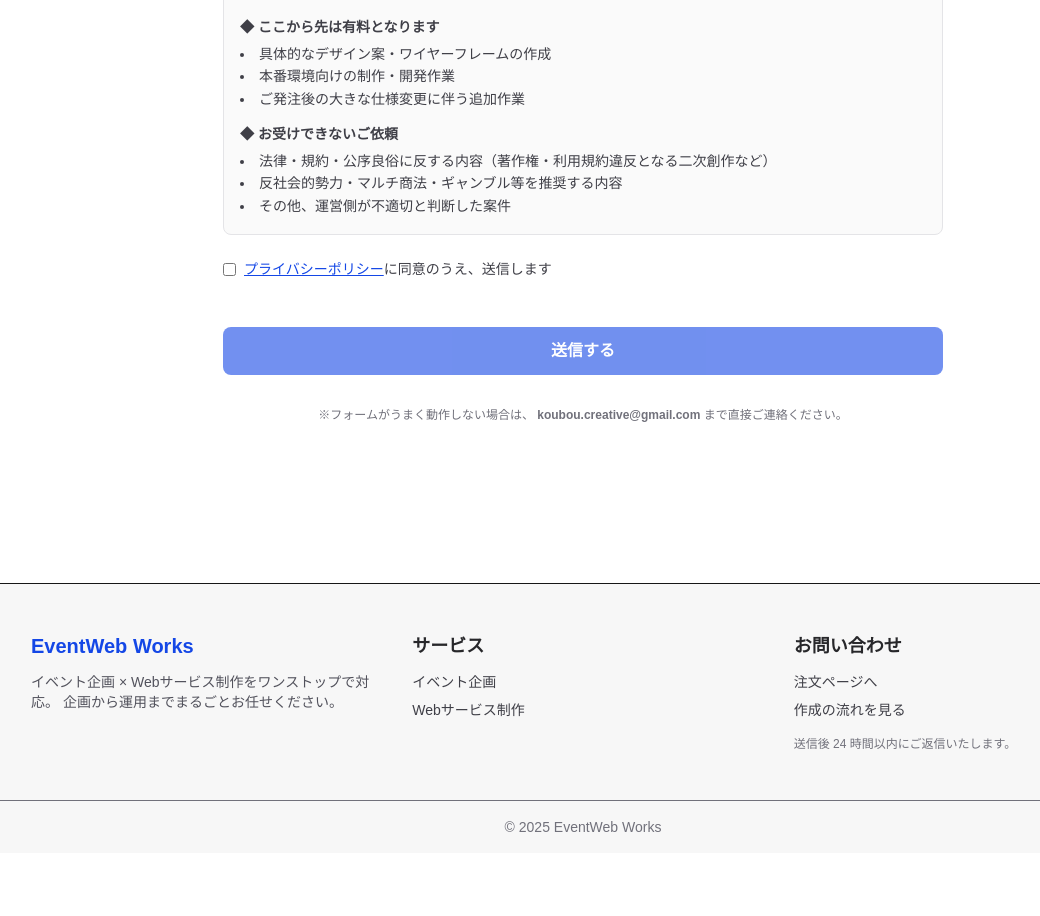
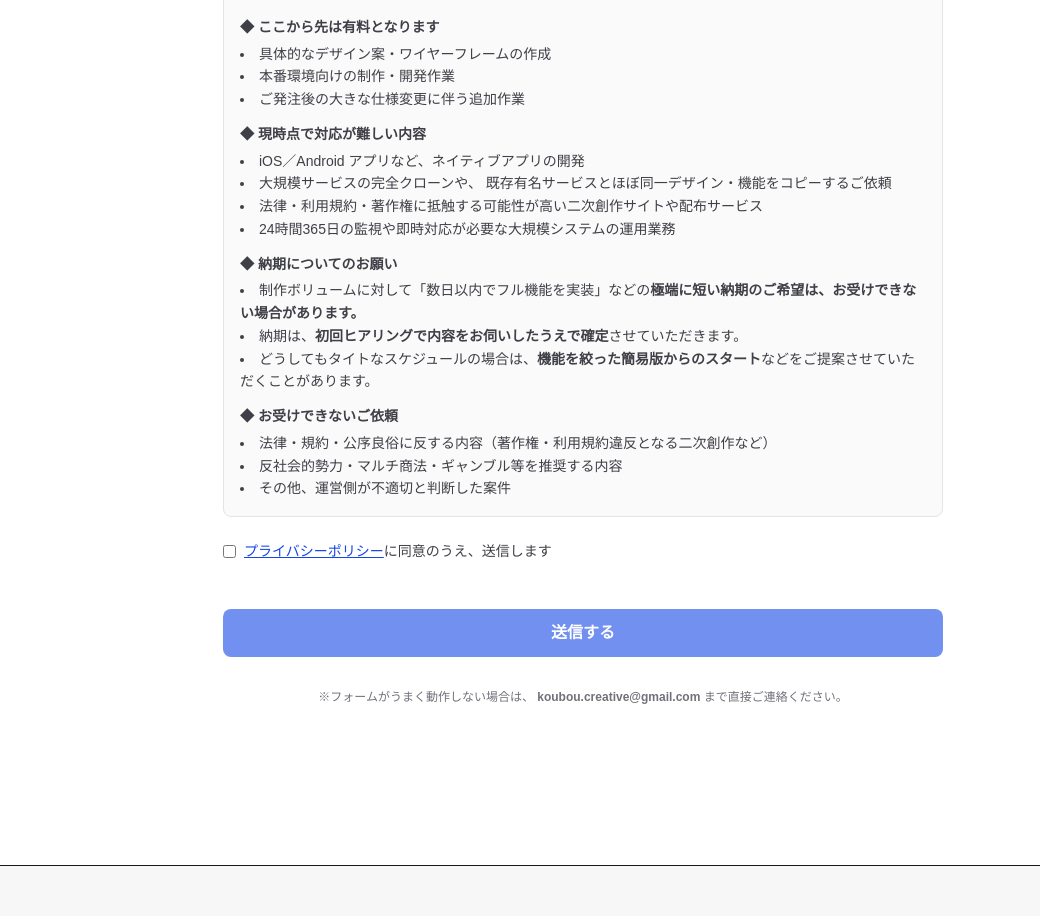
Before and after one commit to kouboucreative-coder/eventweb-works, a Next.js app: page /order in a window 1280 px wide. Shown: the part 1420-2336 px from the top of the page, without its empty margins (57-1097 px from the left). Before the commit the page ends 2273 px from the top, so only its background shows below. Built offline with nearby package versions, Linux system fonts and the light colour scheme; no server answers.

Commit message:
依頼範囲・できないこと・納期に関する注意文を追加

```diff
--- a/app/order/page.tsx
+++ b/app/order/page.tsx
@@ -276,6 +276,47 @@ export default function OrderPage() {
             <li>ご発注後の大きな仕様変更に伴う追加作業</li>
           </ul>
 
+          <p className="mb-1 font-semibold">◆ 現時点で対応が難しい内容</p>
+          <ul className="list-disc list-inside mb-3">
+            <li>
+              iOS／Android アプリなど、ネイティブアプリの開発
+            </li>
+            <li>
+              大規模サービスの完全クローンや、
+              既存有名サービスとほぼ同一デザイン・機能をコピーするご依頼
+            </li>
+            <li>
+              法律・利用規約・著作権に抵触する可能性が高い二次創作サイトや配布サービス
+            </li>
+            <li>
+              24時間365日の監視や即時対応が必要な大規模システムの運用業務
+            </li>
+          </ul>
+
+          <p className="mb-1 font-semibold">◆ 納期についてのお願い</p>
+          <ul className="list-disc list-inside mb-3">
+            <li>
+              制作ボリュームに対して「数日以内でフル機能を実装」などの
+              <span className="font-semibold">
+                極端に短い納期のご希望は、お受けできない場合があります。
+              </span>
+            </li>
+            <li>
+              納期は、
+              <span className="font-semibold">
+                初回ヒアリングで内容をお伺いしたうえで確定
+              </span>
+              させていただきます。
+            </li>
+            <li>
+              どうしてもタイトなスケジュールの場合は、
+              <span className="font-semibold">
+                機能を絞った簡易版からのスタート
+              </span>
+              などをご提案させていただくことがあります。
+            </li>
+          </ul>
+
           <p className="mb-1 font-semibold">◆ お受けできないご依頼</p>
           <ul className="list-disc list-inside">
             <li>
```
